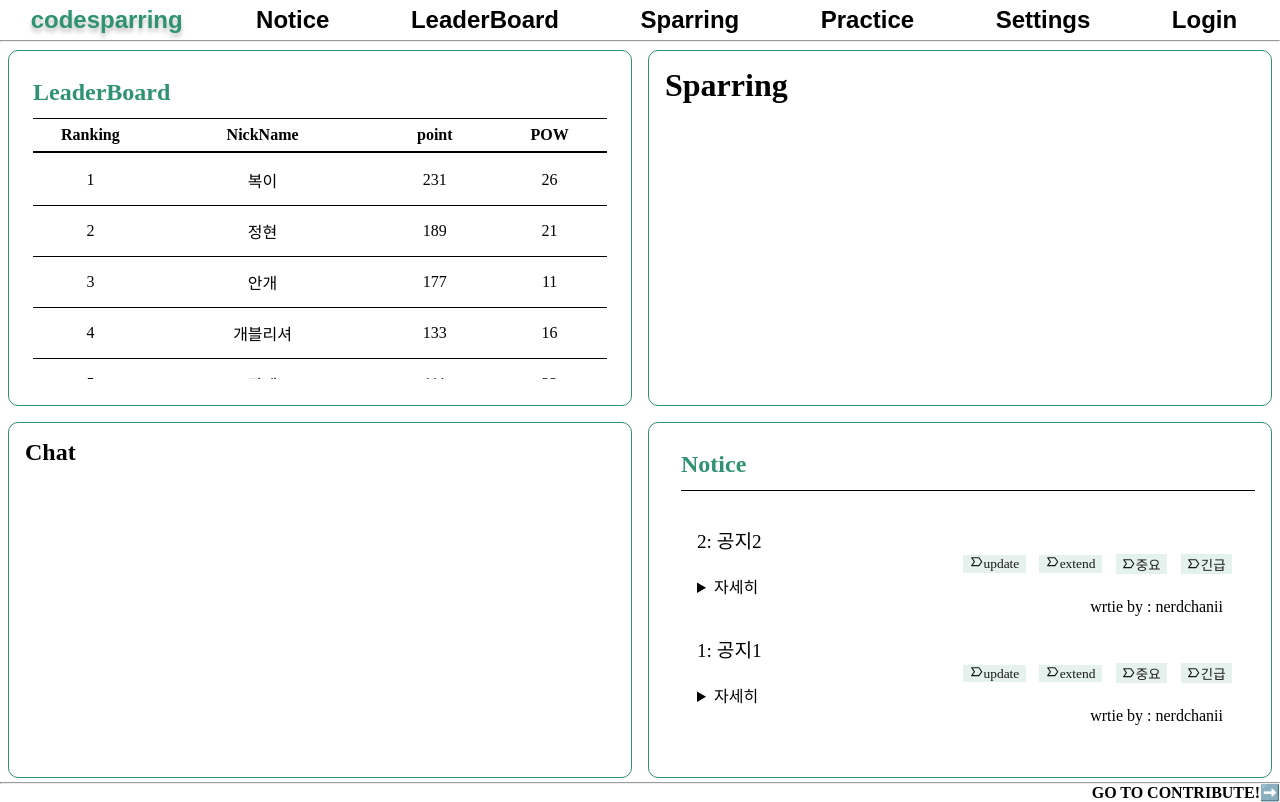
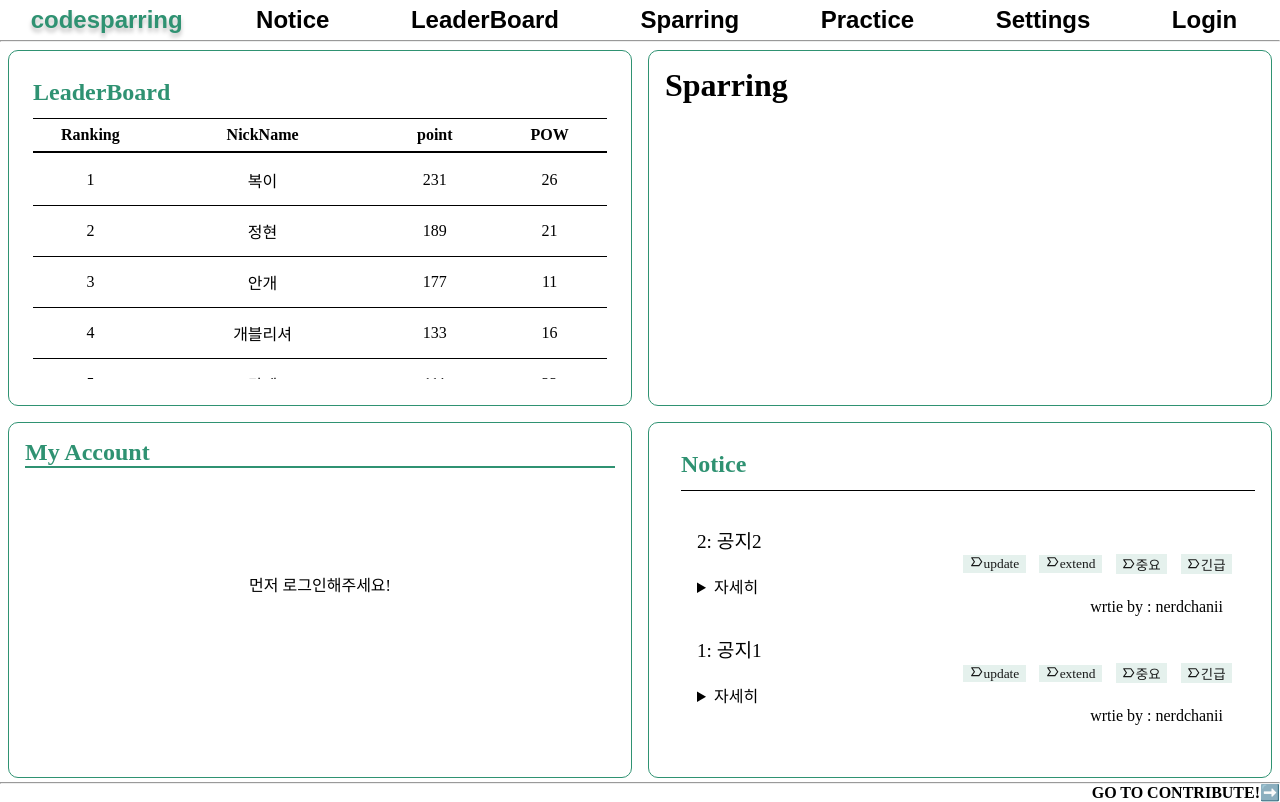
Before and after one commit to nerdchanii/codesparring-client, a React (Create React App) app: page / in a window 1280 px wide. Built offline with nearby package versions, Linux system fonts and the light colour scheme.

Commit message:
MyAccount 컴포넌트 작업

```diff
--- a/src/Pages/Home/Home.jsx
+++ b/src/Pages/Home/Home.jsx
@@ -3,6 +3,7 @@ import Chat from '../Chat/Chat';
 import './Home.scss';
 import Sparring from '../Sparring/Sparring';
 import Notice from '../../components/Notice/Notice';
+import MyAccount from '../../components/MyAccount/MyAccount';
 const Home = () => {
   return (
     <div className="Home">
@@ -11,7 +12,7 @@ const Home = () => {
           <LeaderBoard />
         </div>
         <div className="Section">
-          <Chat />
+          <MyAccount />
         </div>
       </div>
       <div className="Right">
--- a/src/Pages/MyAccount/index.jsx
+++ /dev/null
@@ -1,5 +0,0 @@
-const MyAccount = () => {
-  return <h1>My Account page</h1>;
-};
-
-export default MyAccount;
--- /dev/null
+++ b/src/Pages/MyPage/MyPage.jsx
@@ -0,0 +1,24 @@
+import { useEffect } from 'react';
+import { Navigate } from 'react-router-dom';
+import { useRecoilValue } from 'recoil';
+import MyAccount from '../../components/MyAccount/MyAccount';
+import { isLogin } from '../../state/login';
+import './MyPage.scss';
+
+const MyPage = () => {
+  const login = useRecoilValue(isLogin);
+  useEffect(() => {
+    if (!login) alert('잘못된 접근입니다!');
+  }, [login]);
+
+  if (!login) {
+    return <Navigate to="/" />;
+  }
+  return (
+    <div className="MyPage">
+      <MyAccount />;
+    </div>
+  );
+};
+
+export default MyPage;
--- /dev/null
+++ b/src/Pages/MyPage/MyPage.scss
@@ -0,0 +1,8 @@
+.MyPage {
+  margin: auto;
+  border: 1px red solid;
+  min-height: inherit;
+  justify-content: center;
+  align-items: center;
+  display: flex;
+}
--- a/src/components/Layout/RouteContainer.jsx
+++ b/src/components/Layout/RouteContainer.jsx
@@ -1,7 +1,7 @@
 import { Route, Routes } from 'react-router-dom';
 import Sparring from '../../Pages/Sparring/Sparring';
 import Home from '../../Pages/Home/Home';
-import MyAccount from '../../Pages/MyAccount';
+import MyPage from '../../Pages/MyPage/MyPage';
 import Practice from '../../Pages/Practice/Practice';
 import LeaderBoard from '../leaderboard/Leaderboard';
 import Notice from '../Notice/Notice';
@@ -15,7 +15,7 @@ const RouteContainer = () => {
         <Route path="/leaderboard/*" element={<LeaderBoard />} />
         <Route path="/sparring/*" element={<Sparring />} />
         <Route path="/practice/*" element={<Practice />} />
-        <Route path="/myaccount/*" element={<MyAccount />} />
+        <Route path="/mypage/*" element={<MyPage />} />
       </Routes>
     </div>
   );
--- a/src/components/Layout/Topper.jsx
+++ b/src/components/Layout/Topper.jsx
@@ -39,10 +39,11 @@ const Topper = () => {
           Settings
         </button>
         {logInState ? (
-          <Link to="/myaccount">My Account</Link>
+          <Link to="/mypage">My Account</Link>
         ) : (
           <button onClick={onClickLogin}>Login</button>
         )}
+
         {showLoginModal ? (
           <LoginBoxContainer click={toggleShowLoginModal} />
         ) : (
--- /dev/null
+++ b/src/components/MyAccount/MyAccount.jsx
@@ -0,0 +1,44 @@
+import React, { useCallback, useState, useEffect } from 'react';
+import MyAccountHeader from './MyAccountHeader';
+import UserProfile from './UserProfile';
+import { useLocation } from 'react-router-dom';
+import './MyAccount.scss';
+import { useRecoilValue } from 'recoil';
+import { isLogin } from '../../state/login';
+const MyAccount = () => {
+  const loginCheck = useRecoilValue(isLogin);
+  const { pathname } = useLocation();
+  const [user, setUser] = useState(null);
+
+  const fetchUser = useCallback(async () => {
+    const mock = {
+      img: 'https://via.placeholder.com/400',
+      nickName: '너드챠니',
+      rank: 5,
+      email: 'email@knou.ac.kr',
+      points: 125,
+    };
+    const response = await Promise.resolve(mock);
+    setUser(response);
+  }, []);
+
+  useEffect(() => {
+    console.log(pathname);
+    if (loginCheck) {
+      fetchUser();
+    }
+  }, [pathname, loginCheck]);
+
+  return (
+    <div className="MyAccount">
+      <div className="MyAccount-Topper">
+        <MyAccountHeader />
+      </div>
+      <div className="MyAccount-Body">
+        <UserProfile user={user} />
+      </div>
+    </div>
+  );
+};
+
+export default MyAccount;
--- /dev/null
+++ b/src/components/MyAccount/MyAccount.scss
@@ -0,0 +1,62 @@
+.MyAccount {
+  max-width: 100%;
+  min-width: 50%;
+  min-height: 300px;
+  .MyAccount-Topper {
+    border-bottom: 2px solid #2f9272;
+    display: flex;
+    font-size: 1.5em;
+    color: #2f9272;
+    font-weight: bolder;
+    .MyAccount-Header {
+      flex: 1;
+    }
+  }
+
+  .MyAccount-Body {
+    min-height: 200px;
+
+    // input {
+    //   border: none;
+    // }
+    // input ::focus-visible {
+    //   outline-style: none;
+    // }
+    margin-top: 1rem;
+    .UserProfile {
+      min-height: inherit;
+      display: flex;
+      flex-direction: row;
+      margin-left: 1em;
+      .imgContainer {
+        display: flex;
+        flex-direction: column;
+        img {
+          border-radius: 50%;
+          max-height: 200px;
+        }
+      }
+      .textContainer {
+        min-height: inherit;
+        margin-left: 1em;
+        display: flex;
+        flex-direction: column;
+        justify-content: space-around;
+        .nickname,
+        .email,
+        .rank,
+        .points {
+          font-size: 1.2em;
+          font-weight: bold;
+          span {
+            margin-left: 1em;
+
+            // offset: -5px -55px;
+          }
+        }
+      }
+    }
+
+    // flex: ;
+  }
+}
--- /dev/null
+++ b/src/components/MyAccount/MyAccountHeader.jsx
@@ -0,0 +1,7 @@
+import React from 'react';
+
+const MyAccountHeader = () => {
+  return <div className="MyAccount-Header">My Account</div>;
+};
+
+export default MyAccountHeader;
--- /dev/null
+++ b/src/components/MyAccount/UserProfile.jsx
@@ -0,0 +1,54 @@
+import { useRecoilValue } from 'recoil';
+import Errpage from '../../Pages/Errpage/Errpage';
+import { isLogin } from '../../state/login';
+import './MyAccount.scss';
+const UserProfile = ({ user }) => {
+  const loginCheck = useRecoilValue(isLogin);
+  if (!loginCheck)
+    return (
+      <div
+        style={{
+          minHeight: 'inherit',
+          display: 'flex',
+          alignItems: 'center',
+          justifyContent: 'center',
+        }}
+      >
+        먼저 로그인해주세요!
+      </div>
+    );
+  if (!user) {
+    return (
+      <div>
+        <Errpage log="user정보가 없습니다" />
+      </div>
+    );
+  }
+  return (
+    <div className="UserProfile">
+      <div className="imgContainer">
+        <img src={user.img} alt="userProfile" />
+      </div>
+      <div className="textContainer">
+        <p className="nickname">
+          nickName:
+          <span>{user.nickName}</span>
+        </p>
+        <p className="email">
+          email:
+          <span>{user.email}</span>
+        </p>
+        <p className="rank">
+          rank:
+          <span>{user.rank}</span>
+        </p>
+        <p className="points">
+          points:
+          <span>{user.points}</span>
+        </p>
+      </div>
+    </div>
+  );
+};
+
+export default UserProfile;
```
